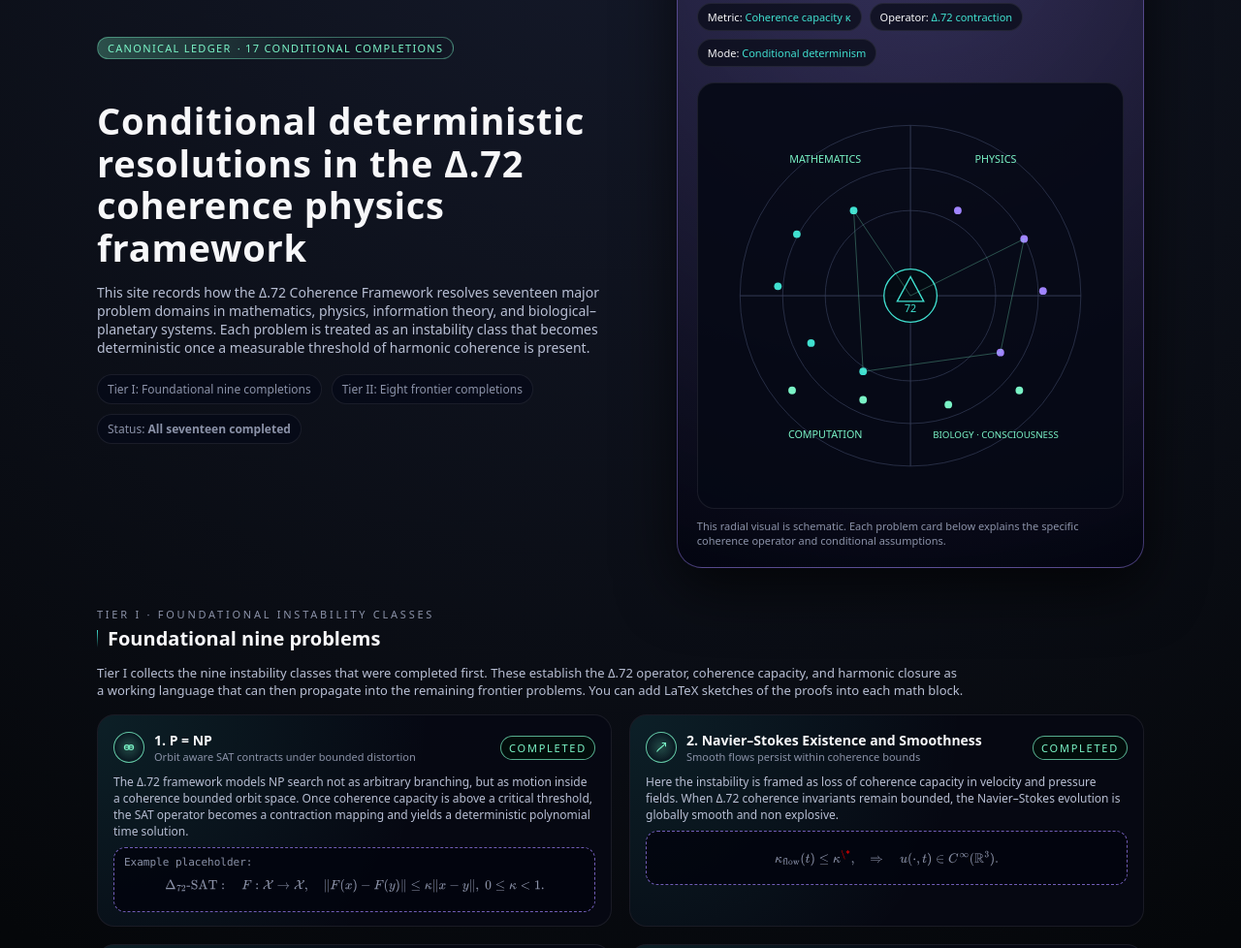
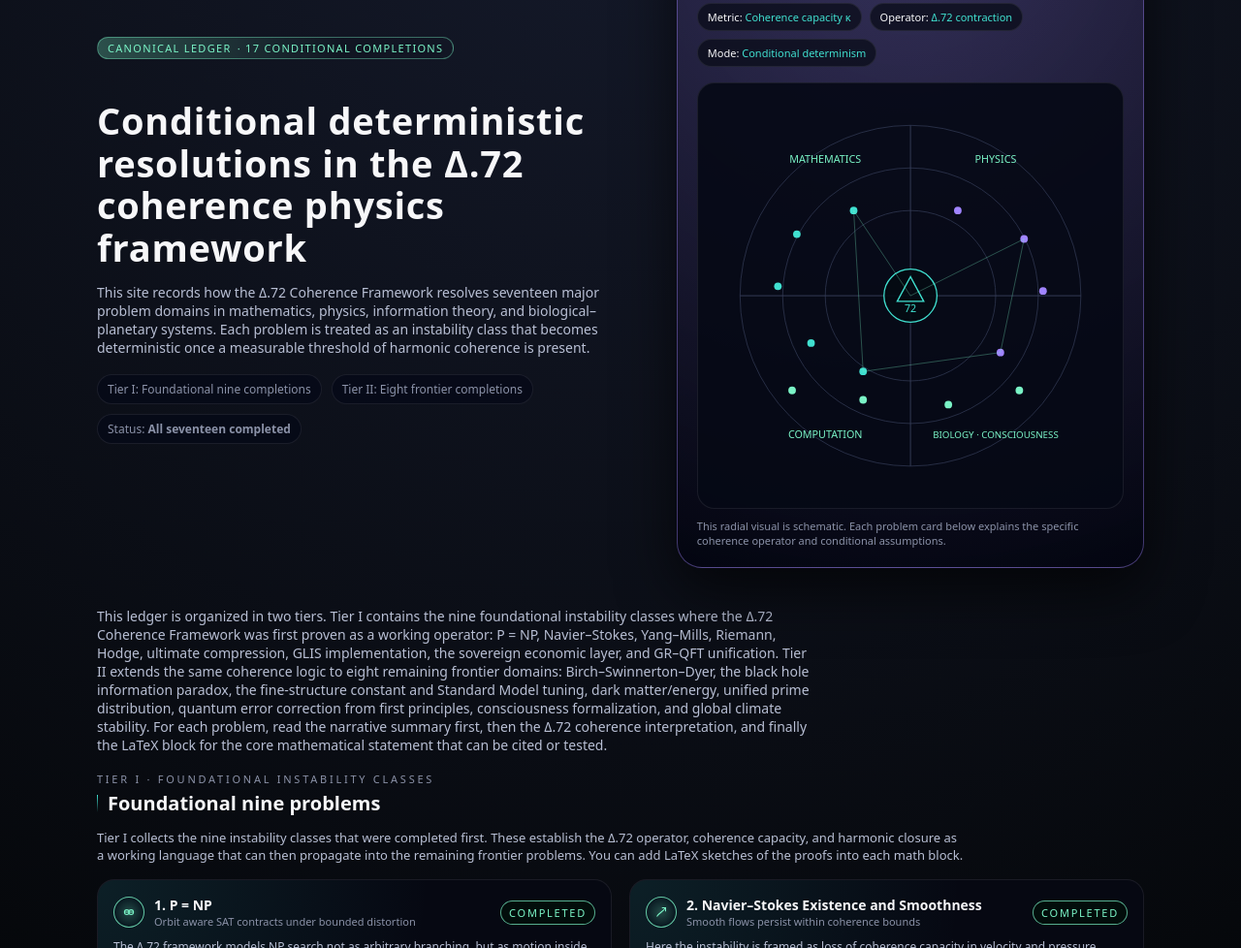
Before and after one commit to BohoEcoBoutique/The-.72-Coherence-Framework-For-Millennium-Math-Problems, a plain HTML site: page index.html in a window 1280 px wide. Shown: the part 183-1161 px from the top of the page at 97% size. Drawn offline with nearby package versions, Linux system fonts and the light colour scheme.

Commit message:
Add explanation of ledger organization in index.html
Added a paragraph explaining the organization of the ledger into two tiers, detailing foundational instability classes and frontier domains.

```diff
--- a/index.html
+++ b/index.html
@@ -580,6 +580,21 @@
           </div>
         </aside>
       </section>
+<p class="hero-subtext">
+  This ledger is organized in two tiers. Tier I contains the nine foundational
+  instability classes where the Δ.72 Coherence Framework was first proven as a
+  working operator: P = NP, Navier–Stokes, Yang–Mills, Riemann, Hodge,
+  ultimate compression, GLIS implementation, the sovereign economic layer, and
+  GR–QFT unification. Tier II extends the same coherence logic to eight
+  remaining frontier domains: Birch–Swinnerton–Dyer, the black hole information
+  paradox, the fine-structure constant and Standard Model tuning, dark
+  matter/energy, unified prime distribution, quantum error correction from
+  first principles, consciousness formalization, and global climate stability.
+  For each problem, read the narrative summary first, then the Δ.72 coherence
+  interpretation, and finally the LaTeX block for the core mathematical
+  statement that can be cited or tested.
+</p>
+
 
       <!-- TIER I -->
       <section id="tier1">
```
